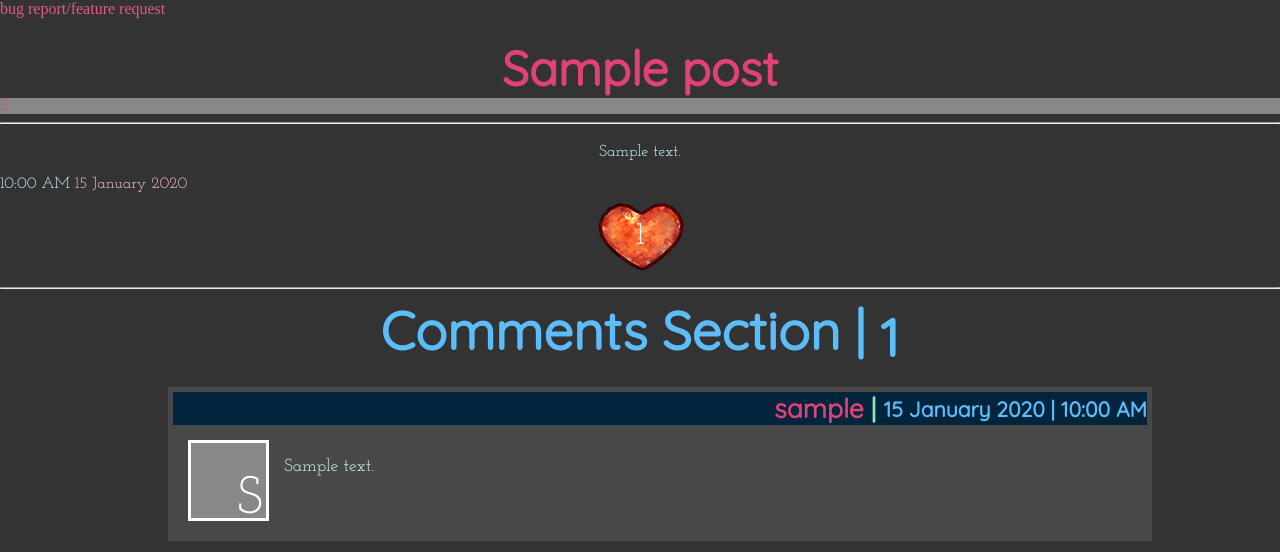
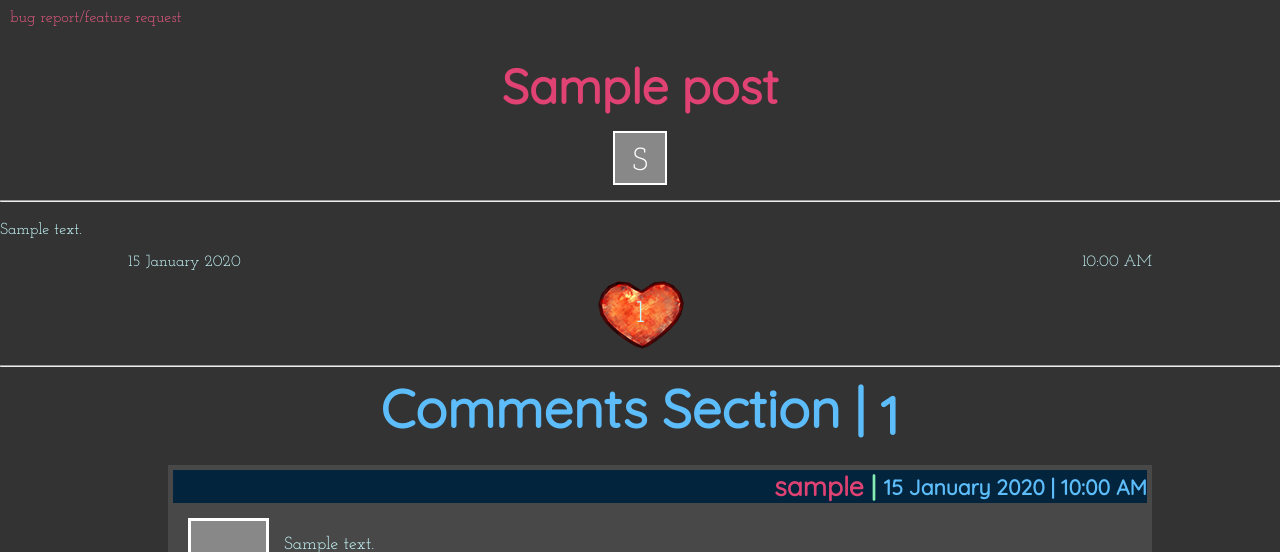
Before and after one commit to BabyMaybe/blogtest, a Django app: page /post/1/ in a window 1280 px wide. Shown: the top 552 px of the page. Run offline with Django 3.2, Linux system fonts and the light colour scheme; tables that the repository leaves empty hold one stand-in row (values such as "Sample post"); some libraries are stand-ins or nearby versions; some web fonts are replaced.

```diff
--- a/blog/settings.py
+++ b/blog/settings.py
@@ -28,8 +28,8 @@ BASE_DIR = os.path.dirname(os.path.dirname(os.path.abspath(__file__)))
 # SECURITY WARNING: don't run with debug turned on in production!
 DEBUG = True
 
+# ALLOWED_HOSTS = ['localhost', '127.0.0.1', ]
 ALLOWED_HOSTS = []
-
 
 # Application definition
 
--- a/content/templates/content/blog_main.html
+++ b/content/templates/content/blog_main.html
@@ -78,13 +78,13 @@
     <div class ="pagination">
         <span class="page-links">
             {% if page_obj.has_previous %}
-                <a href="/generic_list?page={{ page_obj.previous_page_number }}"> Newer </a>
+                <a href="/?page={{ page_obj.previous_page_number }}"> Newer </a>
             {% endif %}
             <span class="page-current">
                 Page {{ page_obj.number }} of {{ page_obj.paginator.num_pages }}
             </span>
             {% if page_obj.has_next %}
-                <a href="/generic_list?page={{ page_obj.next_page_number }}"> Older </a>
+                <a href="/?page={{ page_obj.next_page_number }}"> Older </a>
             {% endif %}
         </span>
     </div>
--- a/static/content/css/base.css
+++ b/static/content/css/base.css
@@ -47,4 +47,10 @@ h1 {
 .cke_wysiwyg_div {
   background-color: #333; }
 
+.bug {
+  padding: 10px;
+  display: block;
+  font-size: 1em;
+  font-family: "Josefin Slab"; }
+
 /*# sourceMappingURL=base.css.map */
--- a/static/content/css/base.scss
+++ b/static/content/css/base.scss
@@ -63,3 +63,10 @@ h1 {
 .cke_wysiwyg_div {
     background-color: $bg-color;
 }
+
+.bug {
+    padding: 10px;
+    display: block;
+    font-size: 1em;
+    font-family: $post-font;
+}
--- a/static/content/css/post.css
+++ b/static/content/css/post.css
@@ -8,12 +8,37 @@
   font-family: "Quicksand";
   margin-top: 20px; }
 
+.letterbox {
+  width: 50px;
+  height: 50px;
+  border: 2px solid white;
+  margin: 0 auto;
+  margin-top: 15px;
+  margin-bottom: 15px;
+  position: relative; }
+
+.letter_link {
+  height: 50px;
+  width: 50px;
+  color: white; }
+
+.letter {
+  font-family: "Josefin Slab";
+  font-size: 2em;
+  text-align: center;
+  margin-top: 13px; }
+
 #postcontent {
-  text-align: center;
   margin-top: 20px; }
+  #postcontent p {
+    text-align: center; }
 
-#datepublished {
-  color: pink; }
+#timecode {
+  width: 80%;
+  margin: auto; }
+
+#timepublished {
+  float: right; }
 
 .heart {
   background-image: url("heart_87.png");
@@ -41,6 +66,11 @@
 .timestamp {
   font-family: "Quicksand"; }
 
+.edit_delete {
+  display: inline-block;
+  font-family: "Quicksand";
+  font-size: .6em; }
+
 .c_letterbox {
   width: 75px;
   height: 75px;
@@ -58,7 +88,8 @@
   font-size: 3em;
   text-align: right;
   margin-top: 30px;
-  margin-right: 3px; }
+  margin-right: 3px;
+  color: white; }
 
 .ctext {
   font-family: "Josefin Slab";
--- a/static/content/css/post.scss
+++ b/static/content/css/post.scss
@@ -10,25 +10,46 @@
     margin-top: 20px;
 }
 
-.edit {
+.letterbox {
+    width: 50px;
+    height: 50px;
+    border: 2px solid white;
+    margin: 0 auto;
+    margin-top: 15px;
+    margin-bottom: 15px;
+    position: relative;
+}
 
+.letter_link {
+    height:50px;
+    width:50px;
+    color:white;
+}
+
+.letter {
+    font-family: $post-font;
+    font-size: 2em;
+    text-align: center;
+    margin-top: 13px;
 }
 
 #postcontent {
-    text-align: center;
+    p {
+        text-align: center;
+    }
     margin-top: 20px;
 }
 
 #timecode {
-
+    width: 80%;
+    margin: auto;
 }
 
 #datepublished {
-    color:pink;
 }
 
 #timepublished {
-
+    float: right;
 }
 
 .heart {
@@ -73,8 +94,10 @@
     font-family: $head-font;
 }
 
-.delete {
-
+.edit_delete {
+    display: inline-block;
+    font-family: $head-font;
+    font-size: .6em;
 }
 
 .c_letterbox {
@@ -97,6 +120,7 @@
     text-align: right;
     margin-top: 30px;
     margin-right: 3px;
+    color: white;
 }
 
 .ctext {
```
Also changed, not shown: content/static/content/css/blog.css (+12 -0 lines), content/static/content/css/blog.scss (+15 -0 lines), content/templates/404.html (added, +14 -0 lines), static/content/css/forms.css (added, +68 -0 lines), static/content/css/forms.scss (added, +82 -0 lines), static/content/css/profile.css (+13 -3 lines), static/content/css/profile.scss (+20 -0 lines), 5 other files.
